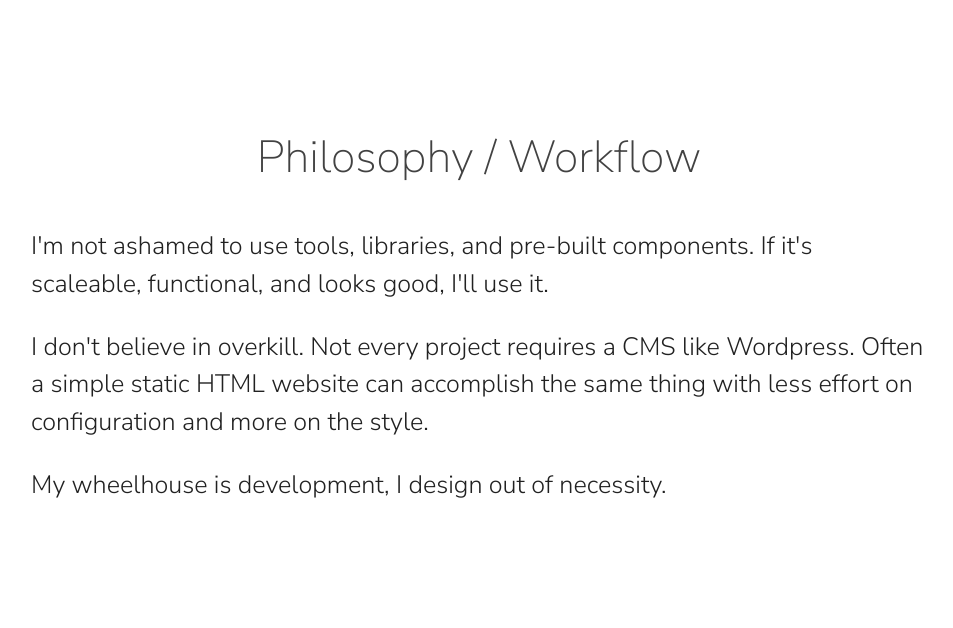
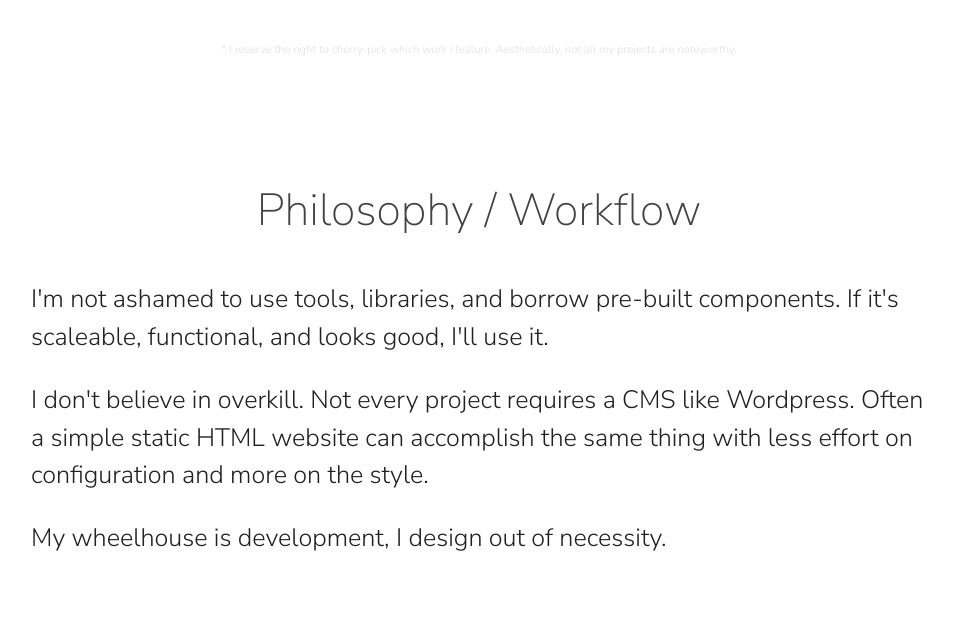
Before and after one commit to achimmer/achimmer.github.io, a plain HTML site: page index.html in a window 1280 px wide. Shown: the part 1915-2543 px from the top of the page, without its empty margins (161-1114 px from the left). Drawn offline with nearby package versions, Linux system fonts and the light colour scheme.

Commit message:
content update

```diff
--- a/css/style.css
+++ b/css/style.css
@@ -34,8 +34,14 @@ html, body {
 .m-t-0-25 {
   margin-top: 0.25rem;
 }
-.m-t-1{
+.m-t-1 {
   margin-top: 1rem;
+}
+.m-t-2 {
+  margin-top: 2rem;
+}
+.m-t-3 {
+  margin-top: 3rem;
 }
 .m-b-3 {
   margin-bottom: 3rem;
--- a/index.html
+++ b/index.html
@@ -117,13 +117,13 @@
             <a href="https://wordpress.org/"><img src="media/wordpress.png" /></a>
           </li>
         </ul>
-
+        <p class="m-t-3 center-align grey-text text-lighten-2 light font-0-75">* I reserve the right to cherry-pick which work I feature. Aesthetically, not all my projects are noteworthy.</p>
       </div>
     </section>
     <section class="section">
       <div class="container">
         <h2 class="m-b-3 center font-3 grey-text text-darken-3 font-thin">Philosophy / Workflow</h2>
-        <p class="flow-text">I'm not ashamed to use tools, libraries, and pre-built components. If it's scaleable, functional, and looks good, I'll use it.</p>
+        <p class="flow-text">I'm not ashamed to use tools, libraries, and borrow pre-built components. If it's scaleable, functional, and looks good, I'll use it.</p>
         <p class="flow-text">I don't believe in overkill. Not every project requires a CMS like Wordpress. Often a simple static HTML website can accomplish the same thing with less effort on configuration and more on the style.</p>
         <p class="flow-text">My wheelhouse is development, I design out of necessity.</p>
       </div>
```
